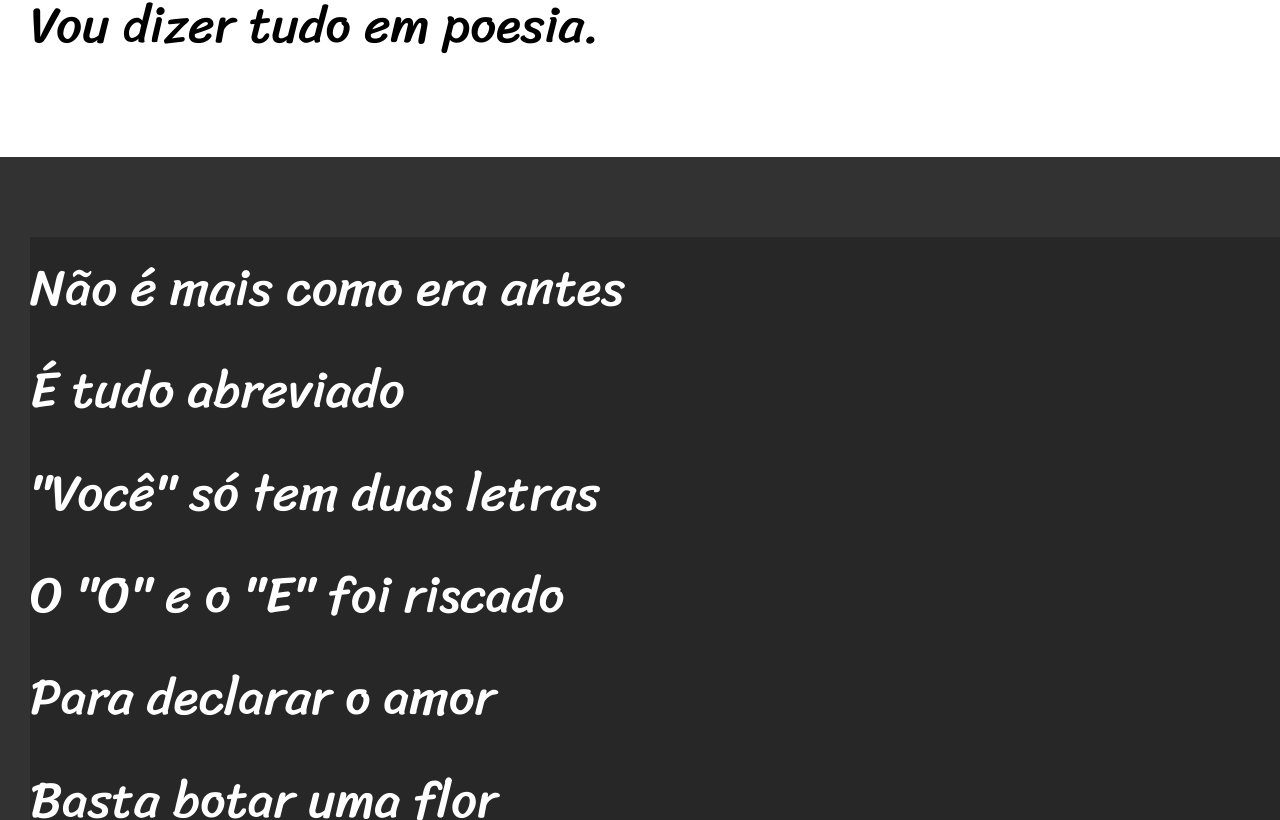
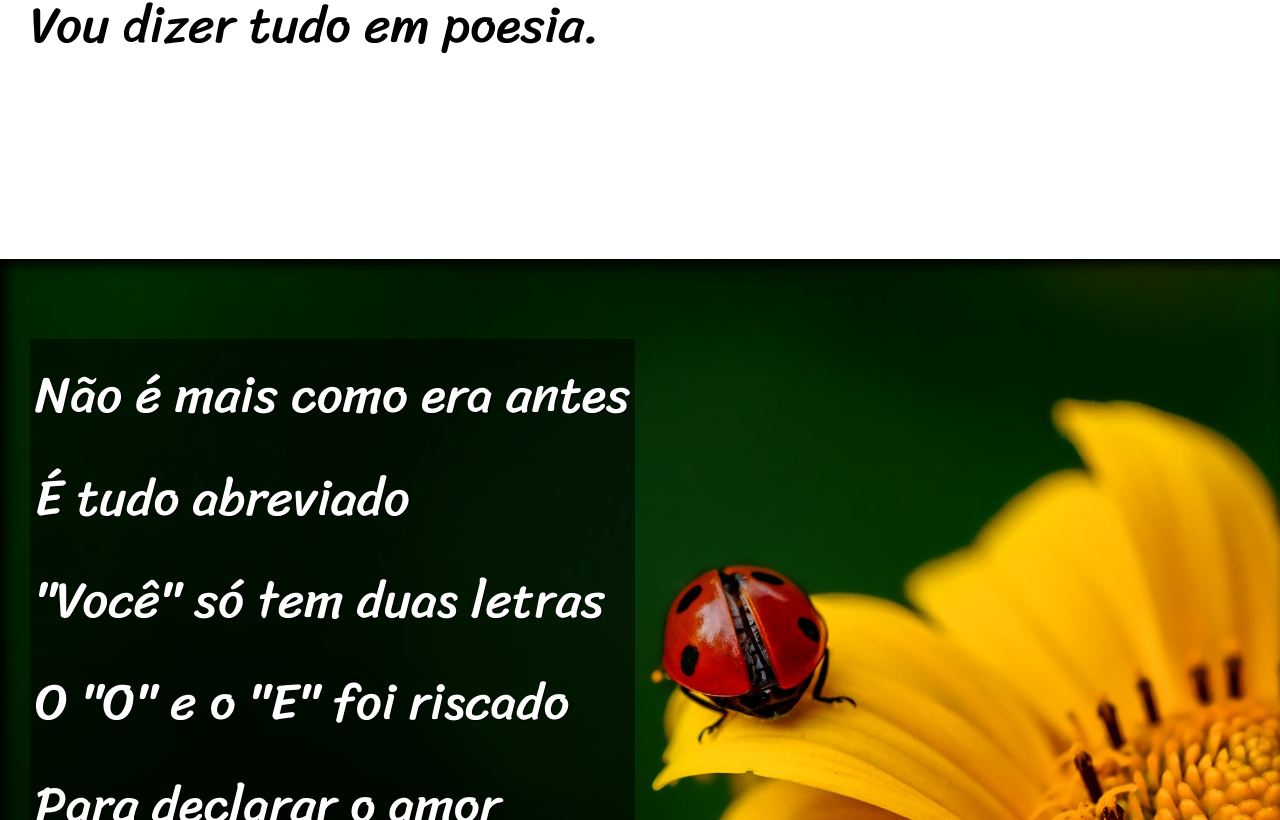
Before and after one commit to dgbarros/HTML-CSS, a plain HTML site: page desafio/desafio html/html-css/d012/index.html in a window 1280 px wide. Shown: the part 980-1800 px from the top of the page. Drawn offline with Linux system fonts and the light colour scheme.

Commit message:
atualização

```diff
--- a/desafio/desafio html/html-css/d012/index.html
+++ b/desafio/desafio html/html-css/d012/index.html
@@ -29,7 +29,7 @@
         </p>
     </section>
 
-    <section class="imagem">
+    <section class="imagem" id="img01">
         <p>
             Não é mais como era antes <br>
             É tudo abreviado <br>
@@ -42,6 +42,7 @@
     </section>
 
     <section class="normal">
+
             <p>
                 Arroba agora não pesa  <br>
                 É parte de um endereço  <br>
@@ -50,6 +51,8 @@
                 Agora é .com  <br>
                 Se o saite é muito bom  <br>
                 Ele vale um alto preço.  <br>
+            </p>
+            <p>
                 Pra piorar a liguagem  <br>
                 O emoticom é um risco  <br>
                 Tem símbolo para tudo <br>
@@ -58,9 +61,10 @@
                 Pra entender como fica <br>
                 Decifre esse rabisco. <br>
             </p>
+
     </section>
 
-    <section class="imagem">
+    <section class="imagem" id="img02">
         <p>
             Tenho saudade das cartas  <br>
             Escritas com a própria mão <br>
--- a/desafio/desafio html/html-css/d012/style.css
+++ b/desafio/desafio html/html-css/d012/style.css
@@ -56,6 +56,10 @@ header > h1{
     font-size: 4vw;
  }
 
+ section >p{
+   padding-bottom: 2em;
+ }
+
  .normal{
     background-color: white;
     color: black;
@@ -64,11 +68,27 @@ header > h1{
  .imagem{
     background-color: rgb(50, 50, 50);
     color: white;
+    box-shadow: inset 6px 6px 13px 0px black;
+    background-size: cover;
+    background-attachment: fixed;
  }
 
  .imagem > p{
+    display: inline-block;
+    padding: 5px;
+    background-color: rgba(0, 0, 0, 0.521);
+    text-shadow: 1px 1px 0px black;
+ }
 
-    background-color: rgba(0, 0, 0, 0.218);
+ #img01{
+   background-image: url('imagens/background001.jpg');
+   background-position: right, center;
+
+ }
+
+ #img02{
+   background-image: url('imagens/background002.jpg');
+
  }
 
  footer{
```
Lines whose indentation alone changed are shown as unchanged.
